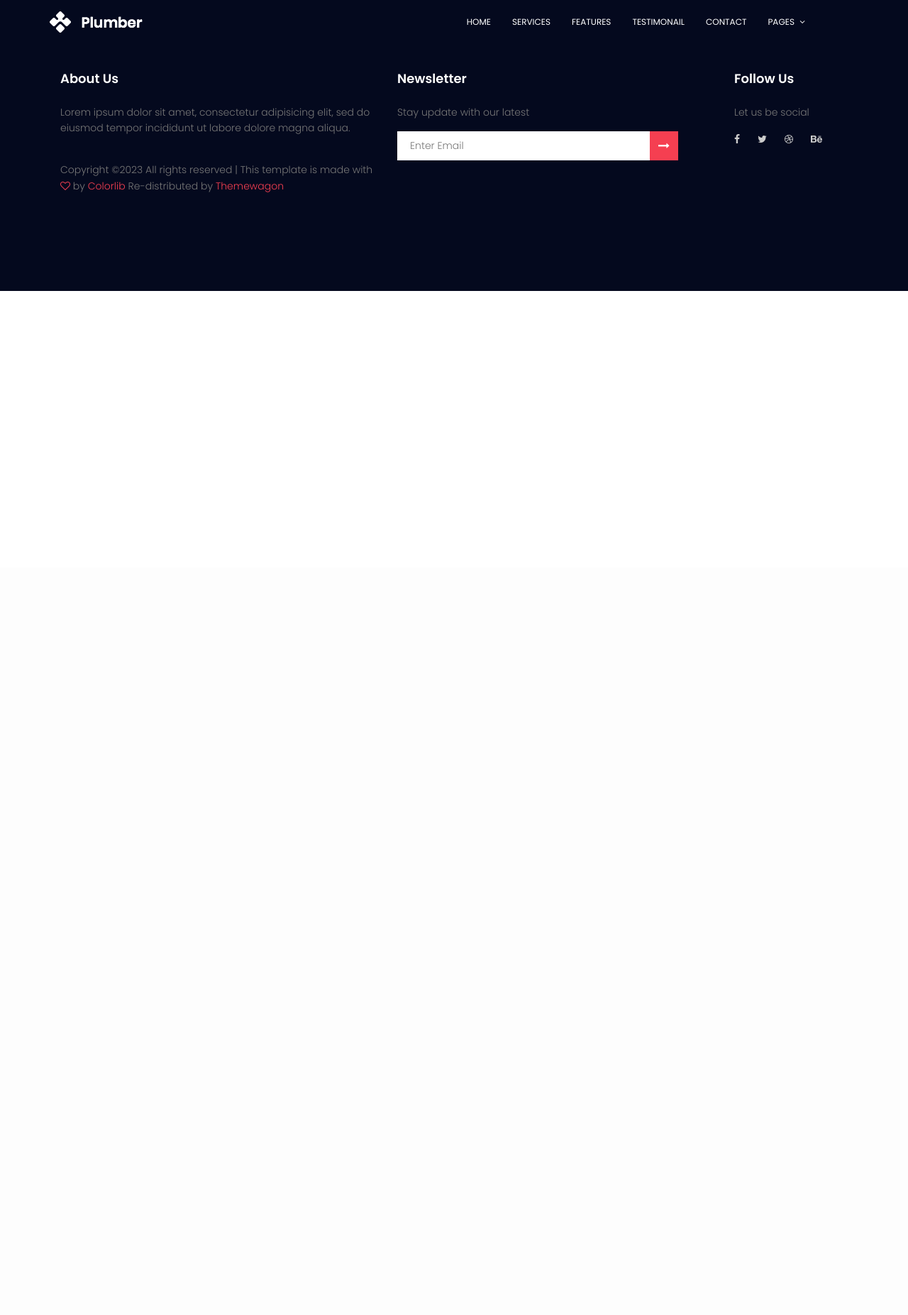
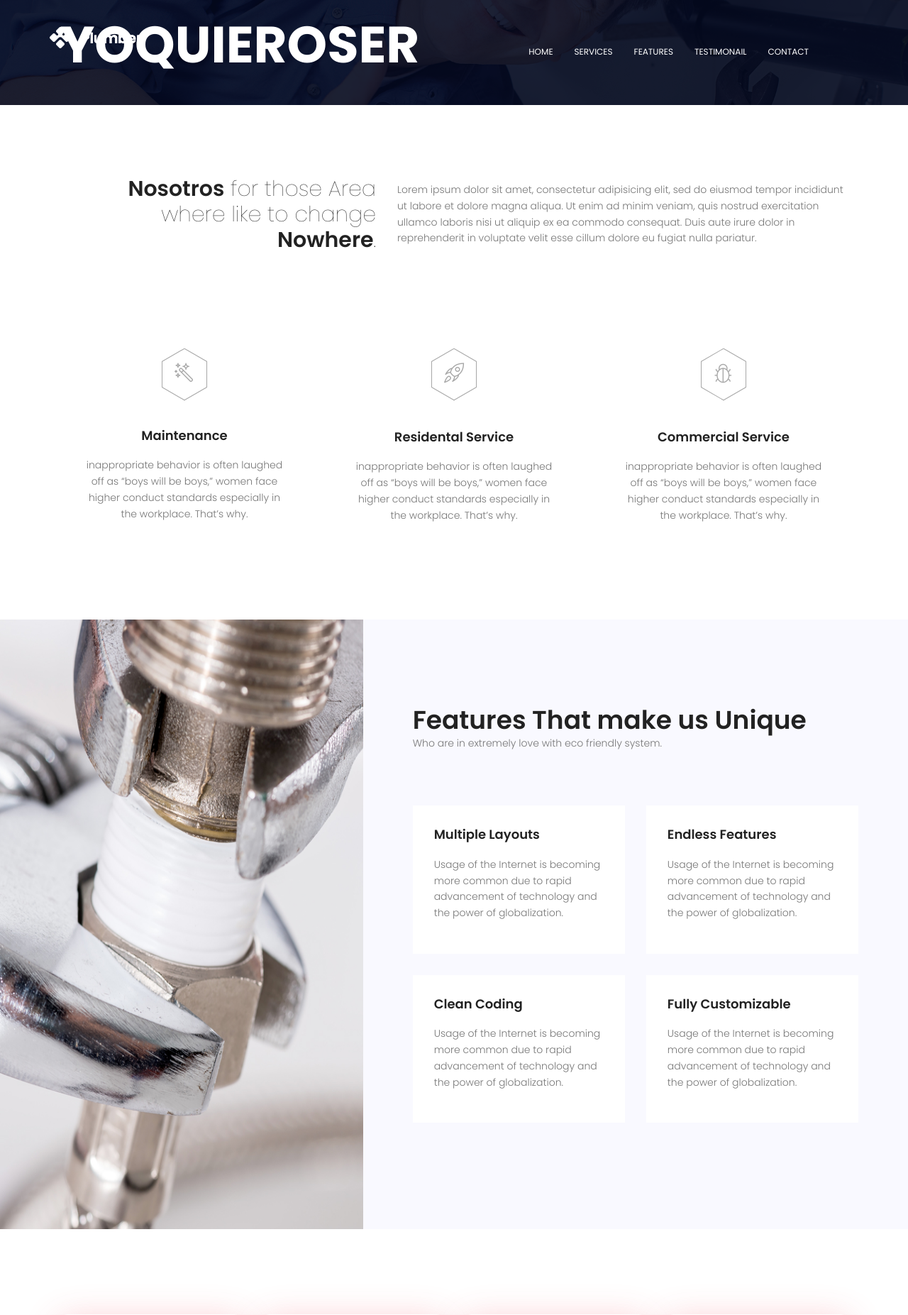
Before and after one commit to Juiceb0x21/YoQuieroSer, a Django app: page / in a window 1280 px wide. Shown: the top 1853 px of the page at 71% size. Before the commit the page ends 410 px from the top, so only its background shows below. Run offline with Django 3.2, Linux system fonts and the light colour scheme; some libraries are stand-ins or nearby versions.

Commit message:
new changes

```diff
--- a/core/templates/core/base.html
+++ /dev/null
@@ -1,136 +0,0 @@
-{% load static %}
-
-<!DOCTYPE html>
-<html lang="zxx" class="no-js">
-<head>
-    <!-- Mobile Specific Meta -->
-    <meta name="viewport" content="width=device-width, initial-scale=1, shrink-to-fit=no">
-    <!-- Favicon-->
-    <link rel="shortcut icon" href="img/fav.png">
-    <!-- Author Meta -->
-    <meta name="author" content="codepixer">
-    <!-- Meta Description -->
-    <meta name="description" content="">
-    <!-- Meta Keyword -->
-    <meta name="keywords" content="">
-    <!-- meta character set -->
-    <meta charset="UTF-8">
-    <!-- Site Title -->
-    <title>Plumber</title>
-
-    <link href="https://fonts.googleapis.com/css?family=Poppins:100,200,400,300,500,600,700" rel="stylesheet">
-        <!--
-        CSS
-        ============================================= -->
-        <link rel="stylesheet" href="css/linearicons.css">
-        <link rel="stylesheet" href="css/font-awesome.min.css">
-        <link rel="stylesheet" href="css/bootstrap.css">
-        <link rel="stylesheet" href="css/magnific-popup.css">
-        <link rel="stylesheet" href="css/nice-select.css">
-        <link rel="stylesheet" href="css/hexagons.min.css">
-        <link rel="stylesheet" href="css/animate.min.css">
-        <link rel="stylesheet" href="css/owl.carousel.css">
-        <link rel="stylesheet" href="css/main.css">
-    </head>
-    <body>
-
-      <header id="header" id="home">
-        <div class="container">
-            <div class="row align-items-center justify-content-between d-flex">
-              <div id="logo">
-                <a href="index.html"><img src="img/logo.png" alt="" title="" /></a>
-              </div>
-              <nav id="nav-menu-container">
-                <ul class="nav-menu">
-                  <li class="menu-active"><a href="#home">Home</a></li>
-                  <li><a href="#service">Services</a></li>
-                  <li><a href="#feature">Features</a></li>
-                  <li><a href="#testimonail">Testimonail</a></li>
-                  <li><a href="#contact">Contact</a></li>
-                  <li class="menu-has-children"><a href="">Pages</a>
-                    <ul>
-                      <li><a href="generic.html">Generic</a></li>
-                      <li><a href="elements.html">Elements</a></li>
-                    </ul>
-                  </li>
-                </ul>
-              </nav><!-- #nav-menu-container -->
-            </div>
-        </div>
-      </header><!-- #header -->
-
-
-
-      <!-- start footer Area -->
-			<footer class="footer-area section-gap">
-				<div class="container">
-					<div class="row">
-						<div class="col-lg-5 col-md-6 col-sm-6">
-							<div class="single-footer-widget">
-								<h6>About Us</h6>
-								<p>
-									Lorem ipsum dolor sit amet, consectetur adipisicing elit, sed do eiusmod tempor incididunt ut labore dolore magna aliqua.
-								</p>
-								<p class="footer-text">
-									<!-- Link back to Colorlib can't be removed. Template is licensed under CC BY 3.0. -->
-Copyright &copy;<script>document.write(new Date().getFullYear());</script> All rights reserved | This template is made with <i class="fa fa-heart-o" aria-hidden="true"></i> by <a href="https://colorlib.com" target="_blank">Colorlib</a> Re-distributed by <a target="_blank" href="www.Themewagon.com">Themewagon</a>
-<!-- Link back to Colorlib can't be removed. Template is licensed under CC BY 3.0. -->
-								</p>
-							</div>
-						</div>
-						<div class="col-lg-5  col-md-6 col-sm-6">
-							<div class="single-footer-widget">
-								<h6>Newsletter</h6>
-								<p>Stay update with our latest</p>
-								<div class="" id="mc_embed_signup">
-									<form target="_blank" novalidate="true" action="https://spondonit.us12.list-manage.com/subscribe/post?u=1462626880ade1ac87bd9c93a&amp;id=92a4423d01" method="get" class="form-inline">
-										<input class="form-control" name="EMAIL" placeholder="Enter Email" onfocus="this.placeholder = ''" onblur="this.placeholder = 'Enter Email '" required="" type="email">
-			                            	<button class="click-btn btn btn-default"><i class="fa fa-long-arrow-right" aria-hidden="true"></i></button>
-			                            	<div style="position: absolute; left: -5000px;">
-												<input name="b_36c4fd991d266f23781ded980_aefe40901a" tabindex="-1" value="" type="text">
-											</div>
-
-										<div class="info"></div>
-									</form>
-								</div>
-							</div>
-						</div>
-						<div class="col-lg-2 col-md-6 col-sm-6 social-widget">
-							<div class="single-footer-widget">
-								<h6>Follow Us</h6>
-								<p>Let us be social</p>
-								<div class="footer-social d-flex align-items-center">
-									<a href="#"><i class="fa fa-facebook"></i></a>
-									<a href="#"><i class="fa fa-twitter"></i></a>
-									<a href="#"><i class="fa fa-dribbble"></i></a>
-									<a href="#"><i class="fa fa-behance"></i></a>
-								</div>
-							</div>
-						</div>
-					</div>
-				</div>
-			</footer>
-			<!-- End footer Area -->
-
-			<script src="js/vendor/jquery-2.2.4.min.js"></script>
-			<script src="https://cdnjs.cloudflare.com/ajax/libs/popper.js/1.12.9/umd/popper.min.js" integrity="sha384-ApNbgh9B+Y1QKtv3Rn7W3mgPxhU9K/ScQsAP7hUibX39j7fakFPskvXusvfa0b4Q" crossorigin="anonymous"></script>
-			<script src="js/vendor/bootstrap.min.js"></script>
-			<script type="text/javascript" src="https://maps.googleapis.com/maps/api/js?key=AIzaSyBhOdIF3Y9382fqJYt5I_sswSrEw5eihAA"></script>
-  			<script src="js/easing.min.js"></script>
-			<script src="js/hoverIntent.js"></script>
-			<script src="js/superfish.min.js"></script>
-			<script src="js/jquery.ajaxchimp.min.js"></script>
-			<script src="js/jquery.magnific-popup.min.js"></script>
-			<script src="js/owl.carousel.min.js"></script>
-			<script src="js/jquery.sticky.js"></script>
-			<script src="js/jquery.nice-select.min.js"></script>
-			<script src="js/hexagons.min.js"></script>
-			<script src="js/waypoints.min.js"></script>
-			<script src="js/jquery.counterup.min.js"></script>
-			<script src="js/mail-script.js"></script>
-			<script src="js/main.js"></script>
-            {% block js %}
-
-            {% endblock %}
-		</body>
-	</html>
--- a/core/templates/core/index.html
+++ b/core/templates/core/index.html
@@ -1,9 +1,59 @@
-
-{% extends 'core/base.html' %}
 
 {% load static %}
 
-{% block contenido %}
+<!DOCTYPE html>
+	<html lang="zxx" class="no-js">
+	<head>
+		<!-- Mobile Specific Meta -->
+		<meta name="viewport" content="width=device-width, initial-scale=1, shrink-to-fit=no">
+		<!-- Favicon-->
+		<link rel="shortcut icon" href="img/fav.png">
+		<!-- Author Meta -->
+		<meta name="author" content="codepixer">
+		<!-- Meta Description -->
+		<meta name="description" content="">
+		<!-- Meta Keyword -->
+		<meta name="keywords" content="">
+		<!-- meta character set -->
+		<meta charset="UTF-8">
+		<!-- Site Title -->
+		<title>Plumber</title>
+
+		<link href="https://fonts.googleapis.com/css?family=Poppins:100,200,400,300,500,600,700" rel="stylesheet">
+			<!--
+			CSS
+			============================================= -->
+			<link rel="stylesheet" href="{% static 'core/css/linearicons.css' %}">
+        	<link rel="stylesheet" href="{% static 'core/css/font-awesome.min.css' %}">
+       		<link rel="stylesheet" href="{% static 'core/css/bootstrap.css' %}">
+        	<link rel="stylesheet" href="{% static 'core/css/magnific-popup.css' %}">
+        	<link rel="stylesheet" href="{% static 'core/css/nice-select.css' %}">
+        	<link rel="stylesheet" href="{% static 'core/css/hexagons.min.css' %}">
+        	<link rel="stylesheet" href="{% static 'core/css/animate.min.css' %}">
+       		<link rel="stylesheet" href="{% static 'core/css/owl.carousel.css' %}">
+        	<link rel="stylesheet" href="{% static 'core/css/main.css' %}">
+		</head>
+		<body>
+
+		  <header id="header" id="home">
+		    <div class="container">
+		    	<div class="row align-items-center justify-content-between d-flex">
+			      <div id="logo">
+			        <a href="index.html"><img src="img/logo.png" alt="" title="" /></a>
+			      </div>
+			      <nav id="nav-menu-container">
+			        <ul class="nav-menu" style="margin-top: 10%;">
+			          <li class="menu-active"><a href="#home">Home</a></li>
+			          <li><a href="#service">Services</a></li>
+			          <li><a href="#feature">Features</a></li>
+			          <li><a href="#testimonail">Testimonail</a></li>
+			          <li><a href="#contact">Contact</a></li>
+			        </ul>
+			      </nav><!-- #nav-menu-container -->
+		    	</div>
+		    </div>
+		  </header><!-- #header -->
+
 
 			<!-- start banner Area -->
 			<section class="banner-area relative" id="home">
@@ -11,13 +61,9 @@
 				<div class="container">
 					<div class="row fullscreen d-flex align-items-center justify-content-start">
 						<div class="banner-content col-lg-9 col-md-12">
-							<h1 class="text-white text-uppercase">
-								We’re your plumber
+							<h1 class="text-white text-uppercase" style="margin-right: 100%; margin-bottom: 5%;">
+								YoQuieroSer
 							</h1>
-							<p class="text-white">
-								Lorem ipsum dolor sit amet, consectetur adipisicing elit, sed do eiusmod tempor incididunt ut labore et dolore magna aliqua. Ut enim ad minim.  sed do eiusmod tempor incididunt.
-							</p>
-							<a href="#" class="primary-btn text-uppercase">buy now for $9.99</a>
 						</div>
 					</div>
 				</div>
@@ -31,7 +77,7 @@
 					<div class="row align-items-center">
 						<div class="col-lg-5 col-sm-12 quote-left">
 							<h2 class="text-right">
-								<span>Plumbing</span> for those Area<br>
+								<span>Nosotros</span> for those Area<br>
 								where like to change<br>
 								<span>Nowhere</span>.
 							</h2>
@@ -336,4 +382,76 @@
 				</div>
 			</section>
 			<!-- End contact Area -->
-		{% endblock %}
+
+
+ <!-- start footer Area -->
+ <footer class="footer-area section-gap">
+	<div class="container">
+		<div class="row">
+			<div class="col-lg-5 col-md-6 col-sm-6">
+				<div class="single-footer-widget">
+					<h6>About Us</h6>
+					<p>
+						Lorem ipsum dolor sit amet, consectetur adipisicing elit, sed do eiusmod tempor incididunt ut labore dolore magna aliqua.
+					</p>
+					<p class="footer-text">
+						<!-- Link back to Colorlib can't be removed. Template is licensed under CC BY 3.0. -->
+Copyright &copy;<script>document.write(new Date().getFullYear());</script> All rights reserved | This template is made with <i class="fa fa-heart-o" aria-hidden="true"></i> by <a href="https://colorlib.com" target="_blank">Colorlib</a> Re-distributed by <a target="_blank" href="www.Themewagon.com">Themewagon</a>
+<!-- Link back to Colorlib can't be removed. Template is licensed under CC BY 3.0. -->
+					</p>
+				</div>
+			</div>
+			<div class="col-lg-5  col-md-6 col-sm-6">
+				<div class="single-footer-widget">
+					<h6>Newsletter</h6>
+					<p>Stay update with our latest</p>
+					<div class="" id="mc_embed_signup">
+						<form target="_blank" novalidate="true" action="https://spondonit.us12.list-manage.com/subscribe/post?u=1462626880ade1ac87bd9c93a&amp;id=92a4423d01" method="get" class="form-inline">
+							<input class="form-control" name="EMAIL" placeholder="Enter Email" onfocus="this.placeholder = ''" onblur="this.placeholder = 'Enter Email '" required="" type="email">
+								<button class="click-btn btn btn-default"><i class="fa fa-long-arrow-right" aria-hidden="true"></i></button>
+								<div style="position: absolute; left: -5000px;">
+									<input name="b_36c4fd991d266f23781ded980_aefe40901a" tabindex="-1" value="" type="text">
+								</div>
+
+							<div class="info"></div>
+						</form>
+					</div>
+				</div>
+			</div>
+			<div class="col-lg-2 col-md-6 col-sm-6 social-widget">
+				<div class="single-footer-widget">
+					<h6>Follow Us</h6>
+					<p>Let us be social</p>
+					<div class="footer-social d-flex align-items-center">
+						<a href="#"><i class="fa fa-facebook"></i></a>
+						<a href="#"><i class="fa fa-twitter"></i></a>
+						<a href="#"><i class="fa fa-dribbble"></i></a>
+						<a href="#"><i class="fa fa-behance"></i></a>
+					</div>
+				</div>
+			</div>
+		</div>
+	</div>
+</footer>
+<!-- End footer Area -->
+
+<script src="{% static 'core/js/vendor/jquery-2.2.4.min.js' %}"></script>
+<script src="{% static 'corehttps://cdnjs.cloudflare.com/ajax/libs/popper.js/1.12.9/umd/popper.min.js' %}" integrity="sha384-ApNbgh9B+Y1QKtv3Rn7W3mgPxhU9K/ScQsAP7hUibX39j7fakFPskvXusvfa0b4Q" crossorigin="anonymous"></script>
+<script src="{% static 'corejs/vendor/bootstrap.min.js' %}"></script>
+<script type="{% static 'coretext/javascript" src="https://maps.googleapis.com/maps/api/js?key=AIzaSyBhOdIF3Y9382fqJYt5I_sswSrEw5eihAA' %}"></script>
+  <script src="{% static 'corejs/easing.min.js' %}"></script>
+<script src="{% static 'corejs/hoverIntent.js' %}"></script>
+<script src="{% static 'corejs/superfish.min.js' %}"></script>
+<script src="{% static 'corejs/jquery.ajaxchimp.min.js' %}"></script>
+<script src="{% static 'corejs/jquery.magnific-popup.min.js' %}"></script>
+<script src="{% static 'corejs/owl.carousel.min.js' %}"></script>
+<script src="{% static 'corejs/jquery.sticky.js' %}"></script>
+<script src="{% static 'corejs/jquery.nice-select.min.js' %}"></script>
+<script src="{% static 'corejs/hexagons.min.js' %}"></script>
+<script src="{% static 'corejs/waypoints.min.js' %}"></script>
+<script src="{% static 'corejs/jquery.counterup.min.js' %}"></script>
+<script src="{% static 'corejs/mail-script.js' %}"></script>
+<script src="{% static 'corejs/main.js' %}"></script>
+
+</body>
+</html>
```
